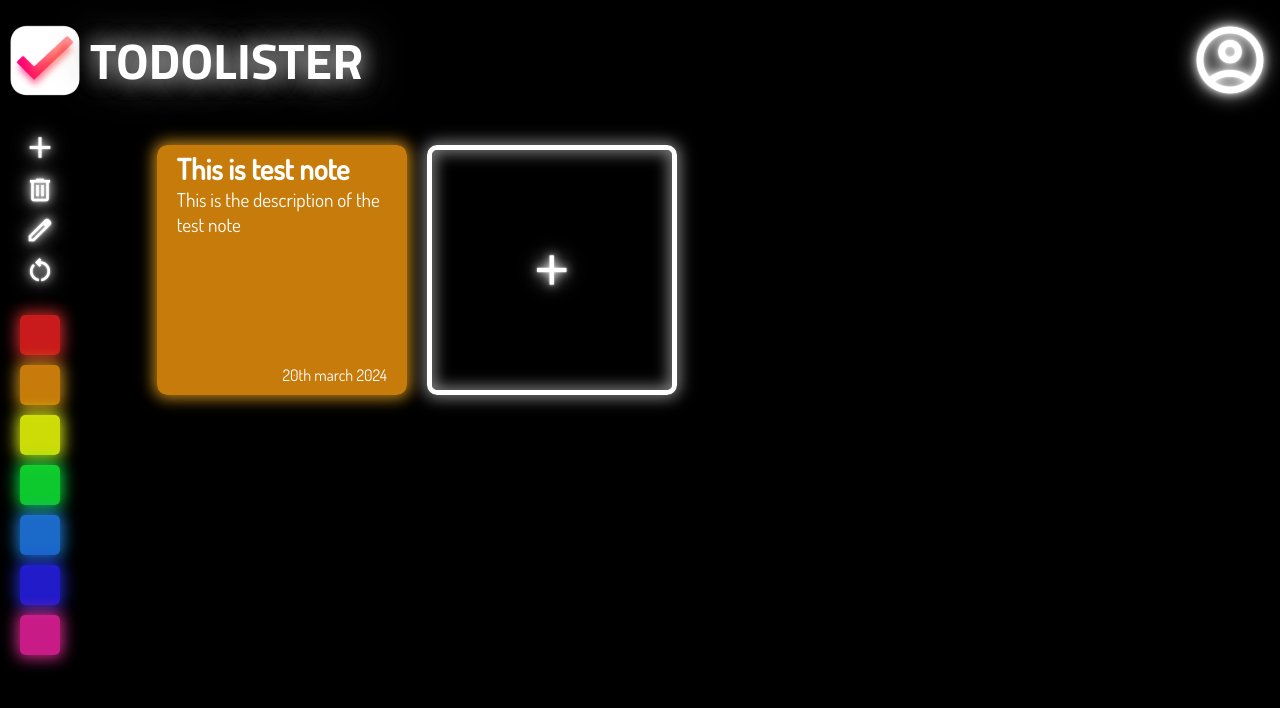
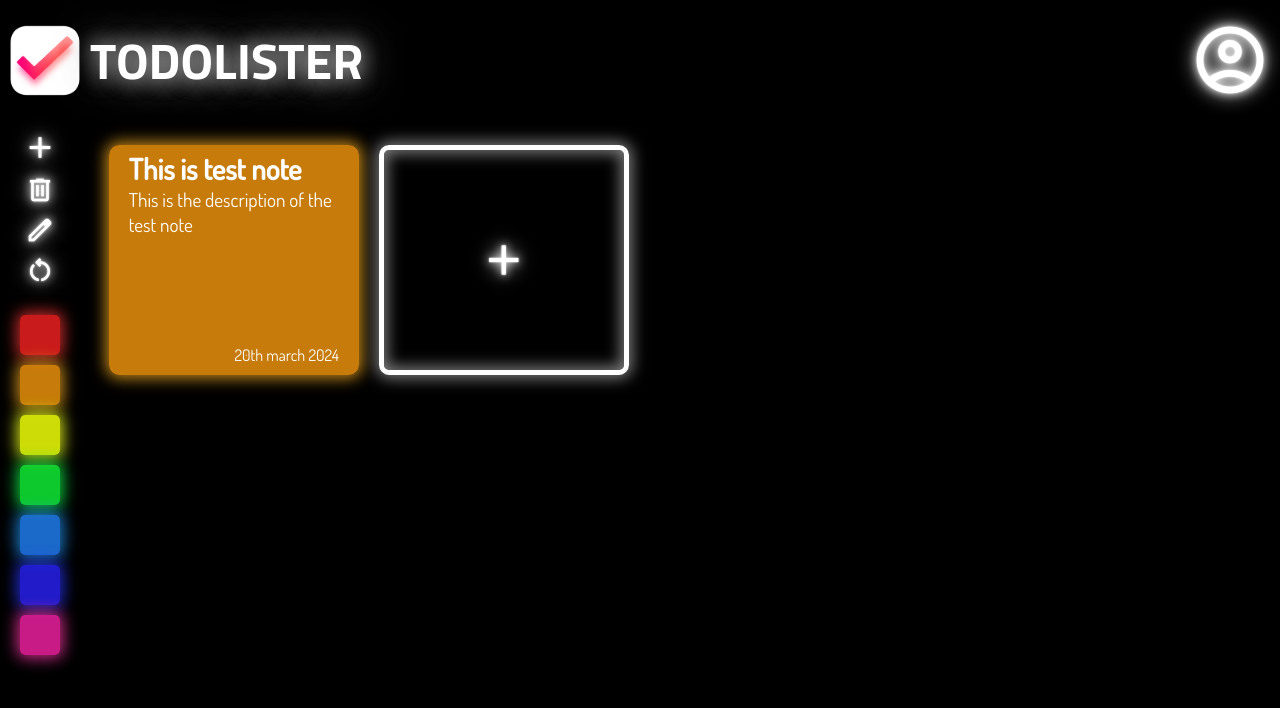
Before and after one commit to Aczetic/ToDoLister, a plain HTML site: page index.html in a window 1280 px wide. Drawn offline with nearby package versions, Linux system fonts and the light colour scheme.

Commit message:
styl, deleteNote
now using left:80px in notesbody
using bypass function for closing form
as it was not closing in case the note was being edited.

```diff
--- a/script.js
+++ b/script.js
@@ -329,7 +329,7 @@ function deleteNote() {
     notesObject.notes.dateTime.splice(selectedNoteIndex, 1);
     notesObject.notes.color.splice(selectedNoteIndex, 1);
     window.sessionStorage.setItem("notesObject", JSON.stringify(notesObject));
-    closeClicked("noteForm"); // close the form after that
+    byPassClosingForUpdateFunction(); // close the form after that
     alertBoxAnswer = undefined; // reset the value when true
   } else {
     console.log("deletion rejected");
--- a/style.css
+++ b/style.css
@@ -233,7 +233,7 @@ a {
   box-sizing: border-box;
   width: 90%;
   height: 100%;
-  right: 0;
+  left: 80px;
   position: absolute;
   display: flex;
   flex-direction: column;
@@ -379,8 +379,12 @@ a {
 
 .note {
   cursor: pointer;
-  width: 250px;
-  height: 250px;
+  width: 20vw;
+  height: 18vw;
+  min-width: 200px;
+  min-height: 150px;
+  max-width: 250px;
+  max-height: 250px;
   border-radius: 10px;
   position: relative;
   display: flex;
```
